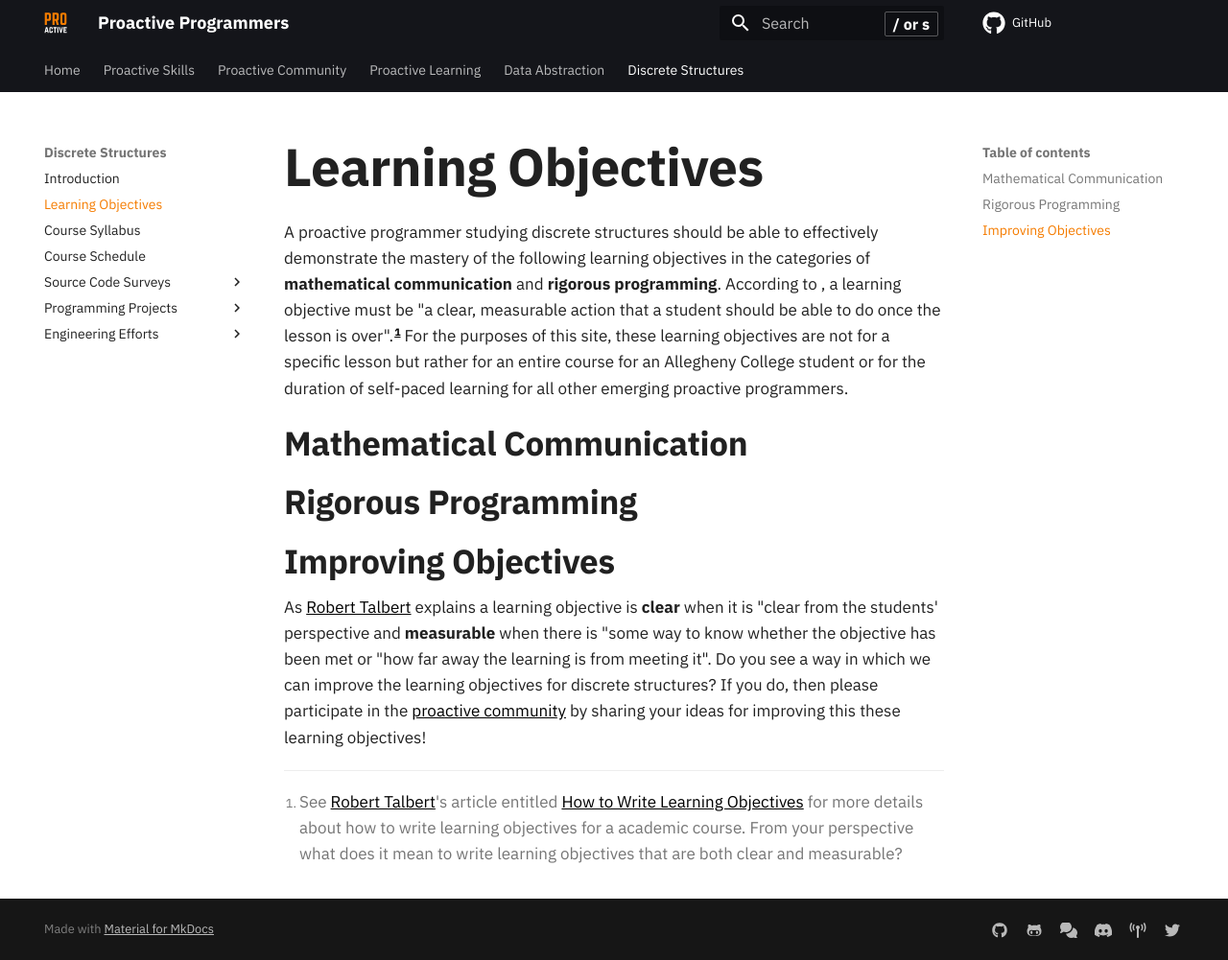
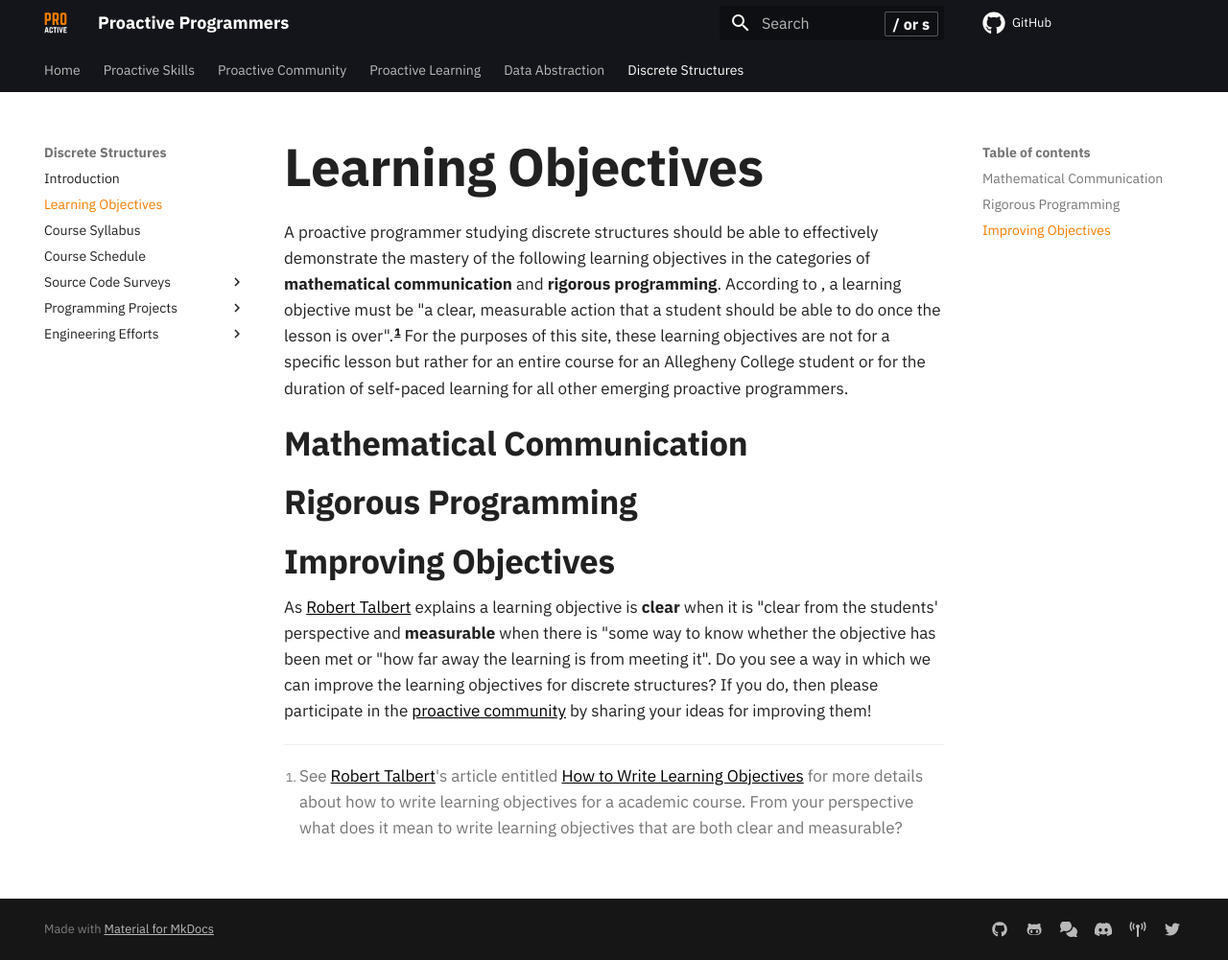
Before and after one commit to ProactiveProgrammers/www.proactiveprogrammers.com, an MkDocs documentation site: the page built from docs/discrete-structures/learning-objectives-discrete-structures.md, in a window 1280 px wide and 1001 px high. Shown: the whole window at 96% size. Built offline with MkDocs 1.6.1 and Material for MkDocs 9.7.7, drawn with Linux system fonts in a browser that asks for light colours; comment, search, counter and statistics services are not loaded.

Commit message:
fix: Correct a writing mistake in learning-objectives-discrete-structures.

```diff
--- a/docs/discrete-structures/learning-objectives-discrete-structures.md
+++ b/docs/discrete-structures/learning-objectives-discrete-structures.md
@@ -25,8 +25,7 @@ away the learning is from meeting it". Do you see a way in which we can improve
 the learning objectives for discrete structures? If you do, then please
 participate in the [proactive
 community](../../../proactive-community/introduction-proactive-community/) by
-sharing your ideas for improving this these learning objectives!
-
+sharing your ideas for improving them!
 
 [^1]: See [Robert Talbert](https://rtalbert.org/)'s article entitled [How to
   Write Learning
```
